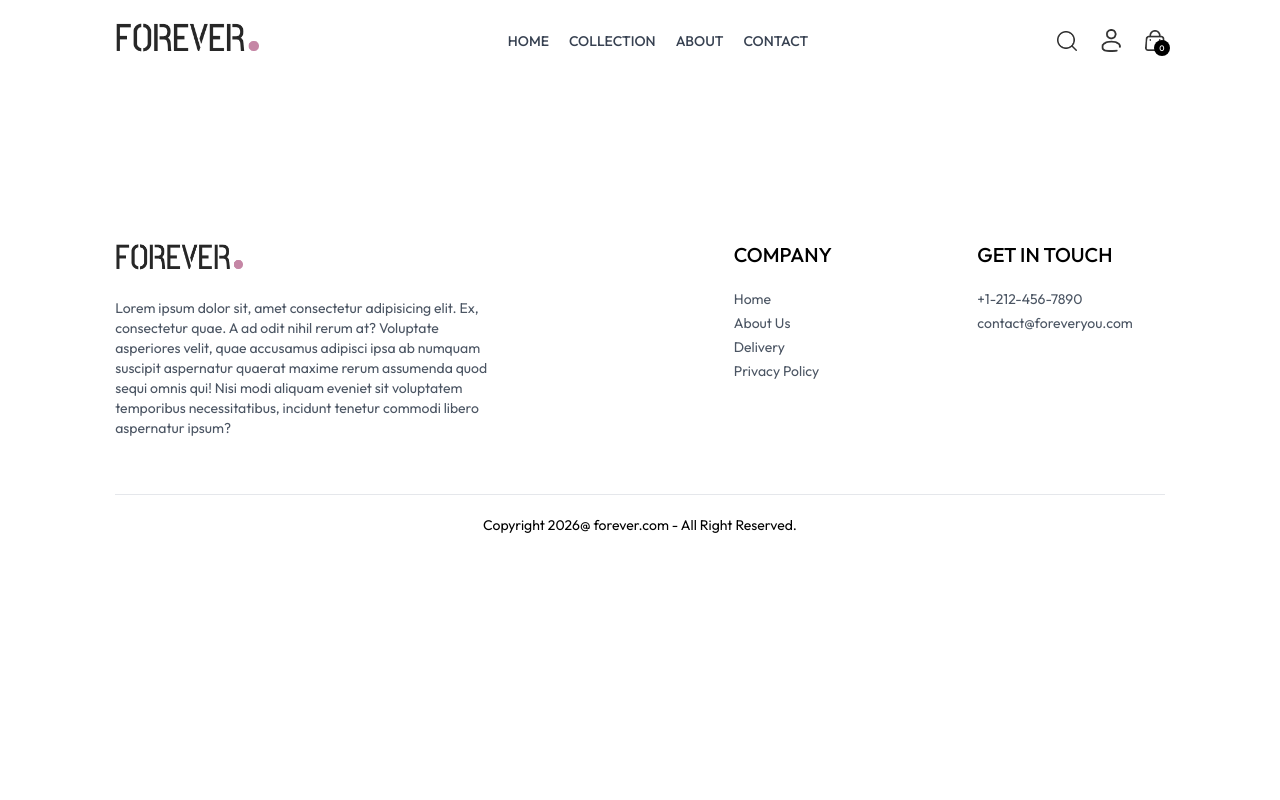
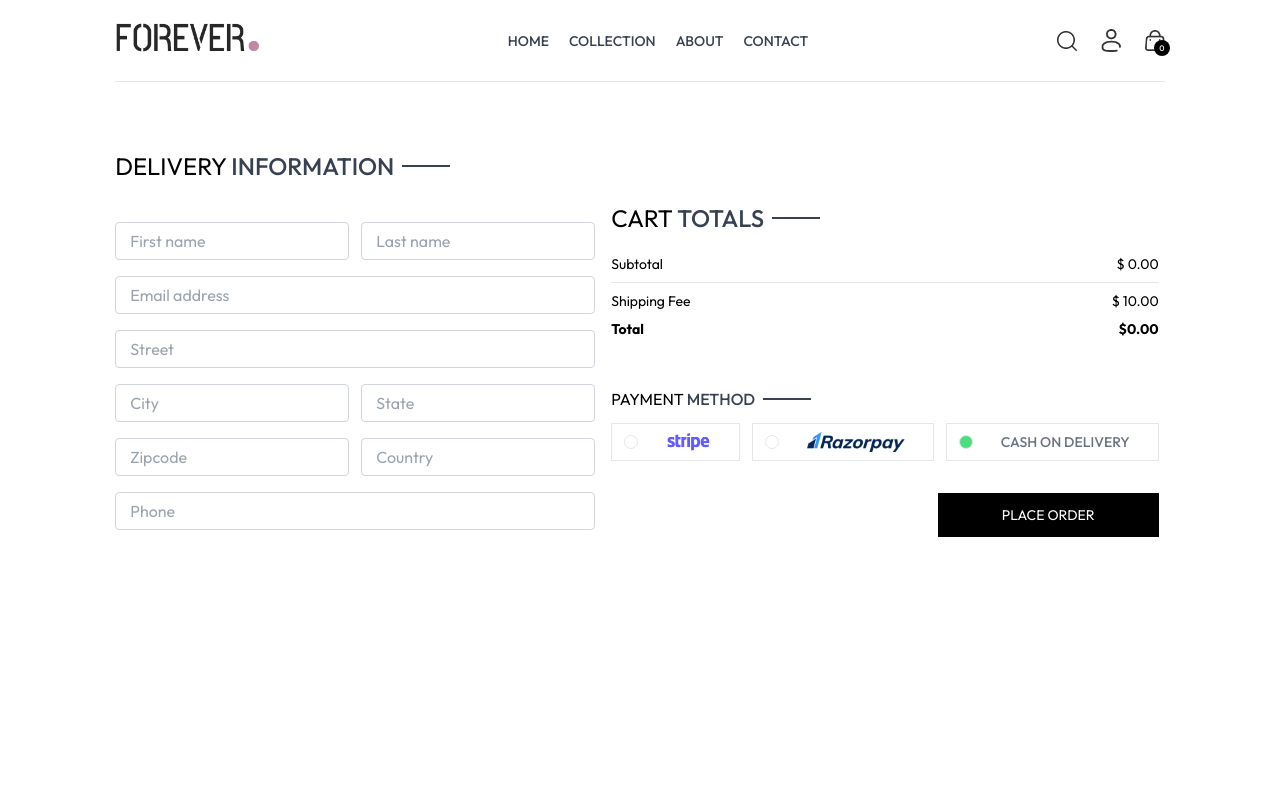
Before and after one commit to GabrielEsquiavoni/ecommerce-app, a React (Vite) app in the folder frontend/: page /place-order in a window 1280 px wide. Shown: the top 800 px of the page. Built offline with nearby package versions, Linux system fonts and the light colour scheme.

Commit message:
feat: implement PlaceOrder page with delivery information and payment method selection

```diff
--- a/frontend/src/pages/PlaceOrder.jsx
+++ b/frontend/src/pages/PlaceOrder.jsx
@@ -1,9 +1,68 @@
-import React from 'react'
+import React, { useContext, useState } from 'react'
+import Title from '../components/Title'
+import CartTotal from '../components/CartTotal'
+import { assets } from '../assets/frontend_assets/assets'
+import { ShopContext } from '../context/ShopContext'
 
 const PlaceOrder = () => {
+
+  const [method,setMethod] = useState('cod');
+
+  const {navigate} = useContext(ShopContext);
+
   return (
-    <div>
+    <div className='flex flex-col sm:flex-row justify-beetween gap-4 pt-5 sm:pt-14 min-h-[80vh] border-t'>
+        {/* Left Side */}
+        <div className="flex flex-col gap-4 w-full sm:max-w-[480px]">
+            <div className="text-xl sm:text-2xl my-3">
+              <Title text1={'DELIVERY'} text2={'INFORMATION'}/>
+            </div>
+            <div className="flex gap-3">
+                <input className='border border-gray-300 rounded py-1.5 px-3.5 w-full' type="text" placeholder='First name'/>
+                <input className='border border-gray-300 rounded py-1.5 px-3.5 w-full' type="text" placeholder='Last name'/>
+            </div>
+             <input className='border border-gray-300 rounded py-1.5 px-3.5 w-full' type="email" placeholder='Email address'/>
+              <input className='border border-gray-300 rounded py-1.5 px-3.5 w-full' type="text" placeholder='Street'/>
+            <div className="flex gap-3">
+                <input className='border border-gray-300 rounded py-1.5 px-3.5 w-full' type="text" placeholder='City'/>
+                <input className='border border-gray-300 rounded py-1.5 px-3.5 w-full' type="text" placeholder='State'/>
+            </div>
+            <div className="flex gap-3">
+                <input className='border border-gray-300 rounded py-1.5 px-3.5 w-full' type="number" placeholder='Zipcode'/>
+                <input className='border border-gray-300 rounded py-1.5 px-3.5 w-full' type="text" placeholder='Country'/>
+            </div>
+            <input className='border border-gray-300 rounded py-1.5 px-3.5 w-full' type="number" placeholder='Phone'/>
+        </div>
 
+        {/* Right Side */}
+        <div className="mt-8">
+          <div className="mt-8 min-w-80">
+            <CartTotal />
+          </div>
+
+          <div className="mt-12">
+            <Title text1={'PAYMENT'} text2={'METHOD'} />
+            {/* Payment Mehod Selection */}
+            <div onClick={()=>setMethod('stripe')} className="flex gap-3 flex-col lg:flex-row">
+              <div className="flex items-center gap-3 border p-2 px-3 cursor-pointe">
+                <p className={`min-w-3.5 h-3.5 border rounded-full ${method === 'stripe' ? 'bg-green-400' : ''}`}></p>
+                <img className='h-5 mx-4' src={assets.stripe_logo} alt="" />
+              </div>
+              <div onClick={()=>setMethod('razorplay')} className="flex items-center gap-3 border p-2 px-3 cursor-pointe">
+                <p className={`min-w-3.5 h-3.5 border rounded-full ${method === 'razorplay' ? 'bg-green-400' : ''}`}></p>
+                <img className='h-5 mx-4' src={assets.razorpay_logo} alt="" />
+              </div>
+               <div onClick={()=>setMethod('cod')} className="flex items-center gap-3 border p-2 px-3 cursor-pointe">
+                <p className={`min-w-3.5 h-3.5 border rounded-full ${method === 'cod' ? 'bg-green-400' : ''}`}></p>
+                <p className='text-gray-500 text-sm font-medium mx-4'>CASH ON DELIVERY</p>
+              </div>
+            </div>
+              <div className="w-full text-end mt-8">
+                <button onClick={()=>navigate('/orders')} className='bg-black text-white px-16 py-3 text-sm'>PLACE ORDER</button>
+              </div>
+
+          </div>
+        </div>
     </div>
   )
 }
```
